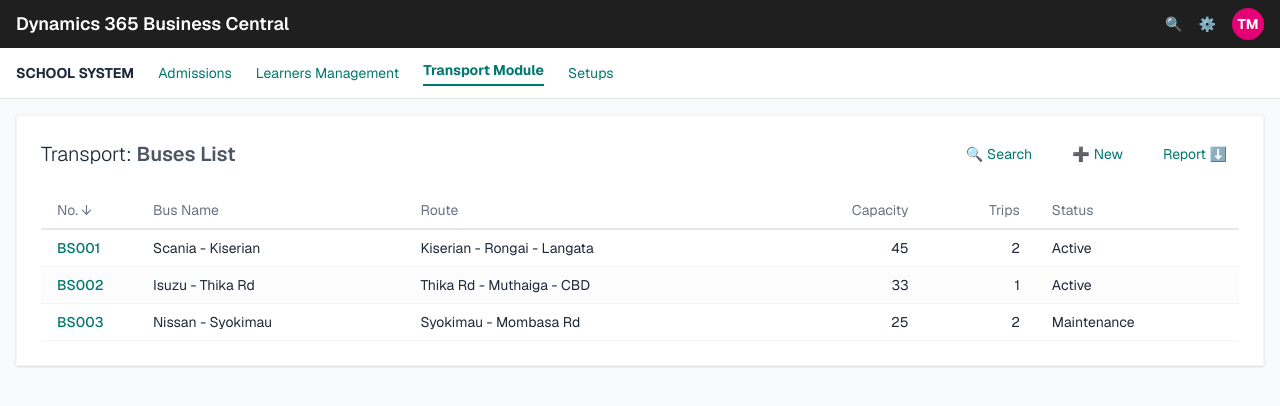
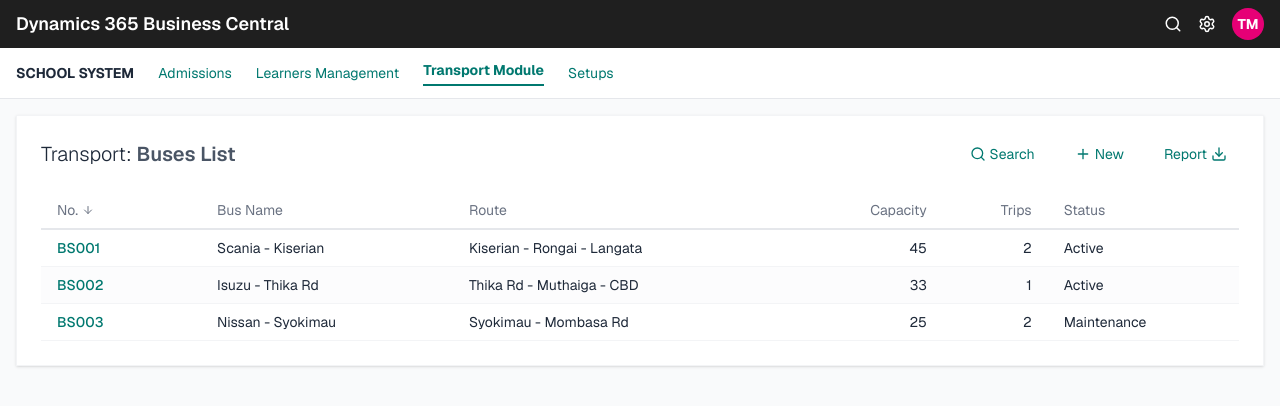
Before and after one commit to Tums2060/School-transport-module, a Next.js app: page /buses in a window 1280 px wide. Shown: the top 406 px of the page. Built offline with nearby package versions, Linux system fonts and the light colour scheme.

Commit message:
Replace all emojis with icons

```diff
--- a/app/buses/add/page.tsx
+++ b/app/buses/add/page.tsx
@@ -3,6 +3,7 @@
 import { useState } from 'react';
 import { useRouter } from 'next/navigation';
 import Link from 'next/link';
+import { ArrowLeft, Check, Trash2 } from 'lucide-react';
 
 export default function AddBusPage() {
   const router = useRouter();
@@ -63,8 +64,8 @@
         {/* Card Header & Actions */}
         <div className="flex items-center justify-between border-b border-gray-200 px-6 py-4">
           <div className="flex items-center space-x-4">
-            <Link href="/buses" className="text-gray-500 hover:text-gray-800 text-lg">
-              ←
+            <Link href="/buses" className="text-gray-500 hover:text-gray-800">
+              <ArrowLeft size={20} />
             </Link>
             <h1 className="text-2xl font-light text-gray-800">New Bus Card</h1>
           </div>
@@ -74,10 +75,10 @@
               onClick={handleSave}
               className="flex items-center space-x-1 text-teal-700 hover:bg-teal-50 px-3 py-1 rounded font-medium"
             >
-              <span>✔️</span> <span>Save</span>
+              <Check size={16} className="text-teal-700" /> <span>Save</span>
             </button>
             <button className="flex items-center space-x-1 text-gray-500 hover:bg-gray-50 px-3 py-1 rounded">
-              <span>🗑️</span>
+              <Trash2 size={16} className="text-gray-500" />
             </button>
           </div>
         </div>
--- a/app/buses/page.tsx
+++ b/app/buses/page.tsx
@@ -2,6 +2,7 @@
 
 import { useState, useEffect } from 'react';
 import Link from 'next/link';
+import { Search, Settings, Plus, Download, ArrowDown } from 'lucide-react';
 
 // 1. Initial Mock Data
 const initialBuses = [
@@ -32,8 +33,8 @@
           <span className="font-semibold text-lg">Dynamics 365 Business Central</span>
         </div>
         <div className="flex items-center space-x-4">
-          <button className="hover:text-gray-300">🔍</button>
-          <button className="hover:text-gray-300">⚙️</button>
+          <button className="hover:text-gray-300"><Search size={18} /></button>
+          <button className="hover:text-gray-300"><Settings size={18} /></button>
           <div className="bg-pink-600 text-white rounded-full w-8 h-8 flex items-center justify-center font-bold">
             TM
           </div>
@@ -57,15 +58,15 @@
           <h1 className="text-xl font-light text-gray-800">Transport: <span className="font-semibold text-gray-600">Buses List</span></h1>
 
           <div className="flex space-x-4">
-            <button className="flex items-center space-x-1 text-teal-700 hover:bg-teal-50 px-3 py-1 rounded">
-              <span>🔍</span> <span>Search</span>
-            </button>
+            <Link href="/buses/search" className="flex items-center space-x-1 text-teal-700 hover:bg-teal-50 px-3 py-1 rounded">
+              <Search size={16} className="text-teal-700" /> <span>Search</span>
+            </Link>
             {/* This will eventually link to the Add Bus page */}
             <Link href="/buses/add" className="flex items-center space-x-1 text-teal-700 hover:bg-teal-50 px-3 py-1 rounded">
-              <span>➕</span> <span>New</span>
+              <Plus size={16} className="text-teal-700" /> <span>New</span>
             </Link>
             <button className="flex items-center space-x-1 text-teal-700 hover:bg-teal-50 px-3 py-1 rounded">
-              <span>Report ⬇️</span>
+              <span>Report</span> <Download size={16} className="text-teal-700" />
             </button>
           </div>
         </div>
@@ -75,7 +76,7 @@
           <table className="w-full text-left border-collapse">
             <thead>
               <tr className="text-gray-500 border-b-2 border-gray-200">
-                <th className="font-normal py-2 px-4 w-24">No. ↓</th>
+                <th className="font-normal py-2 px-4 w-24 flex items-center gap-1">No. <ArrowDown size={12} className="text-gray-500" /></th>
                 <th className="font-normal py-2 px-4">Bus Name</th>
                 <th className="font-normal py-2 px-4">Route</th>
                 <th className="font-normal py-2 px-4 text-right">Capacity</th>
--- a/app/buses/search/page.tsx
+++ b/app/buses/search/page.tsx
@@ -2,6 +2,7 @@
 
 import { useState, useEffect } from 'react';
 import Link from 'next/link';
+import { Settings } from 'lucide-react';
 
 // We define a type for our bus to keep TypeScript happy
 type Bus = {
@@ -71,7 +72,7 @@
           <div>
             <h2 className="font-semibold text-gray-800 mb-4 flex items-center justify-between">
               <span>Filter list by...</span>
-              <span className="text-gray-400 cursor-pointer hover:text-gray-800">⚙️</span>
+              <Settings size={16} className="text-gray-400 cursor-pointer hover:text-gray-800" />
             </h2>
 
             {/* Text Search Filter */}
--- a/package.json
+++ b/package.json
@@ -9,6 +9,7 @@
     "lint": "eslint"
   },
   "dependencies": {
+    "lucide-react": "^0.577.0",
     "next": "16.1.6",
     "react": "19.2.3",
     "react-dom": "19.2.3"
```
Also changed, not shown: 1 other file (tests, documents, lock files or other folders).
